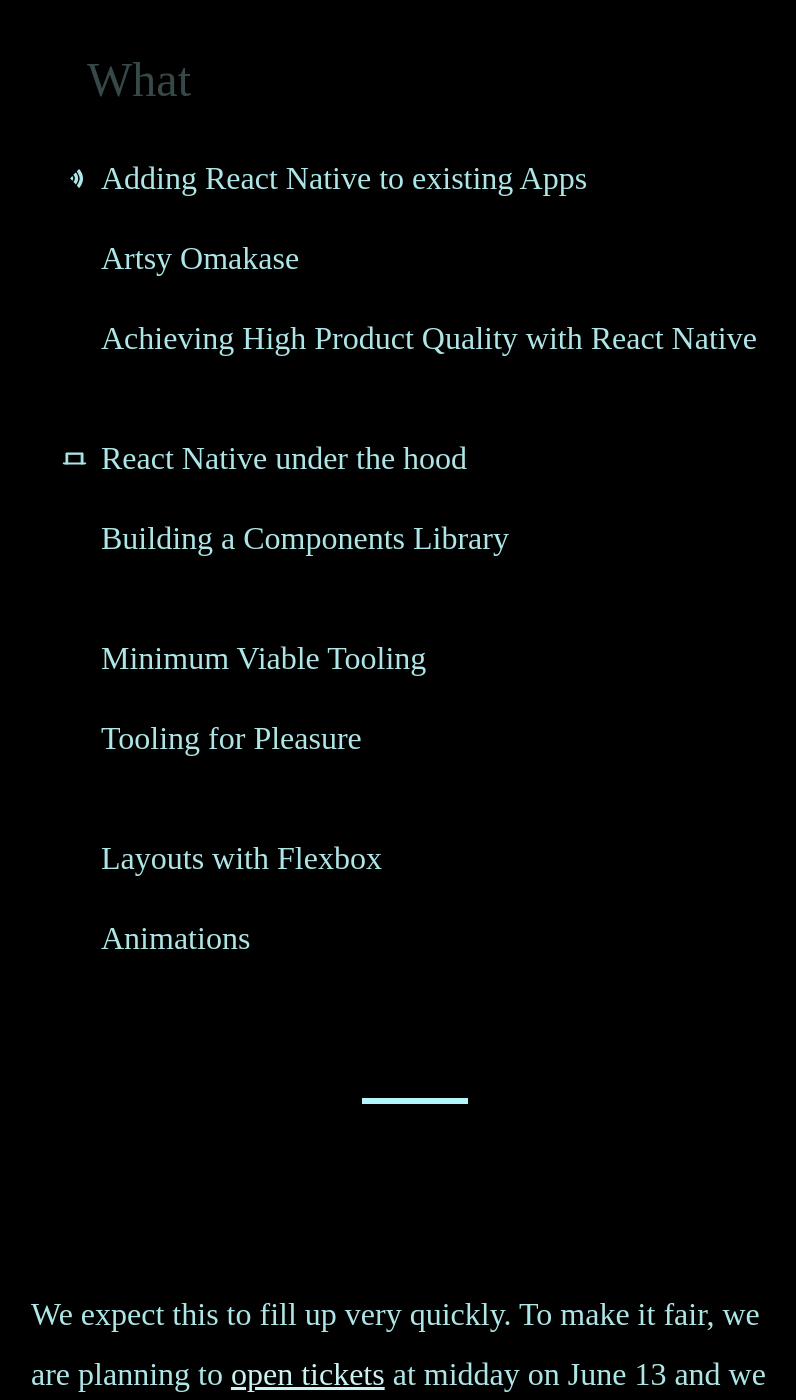
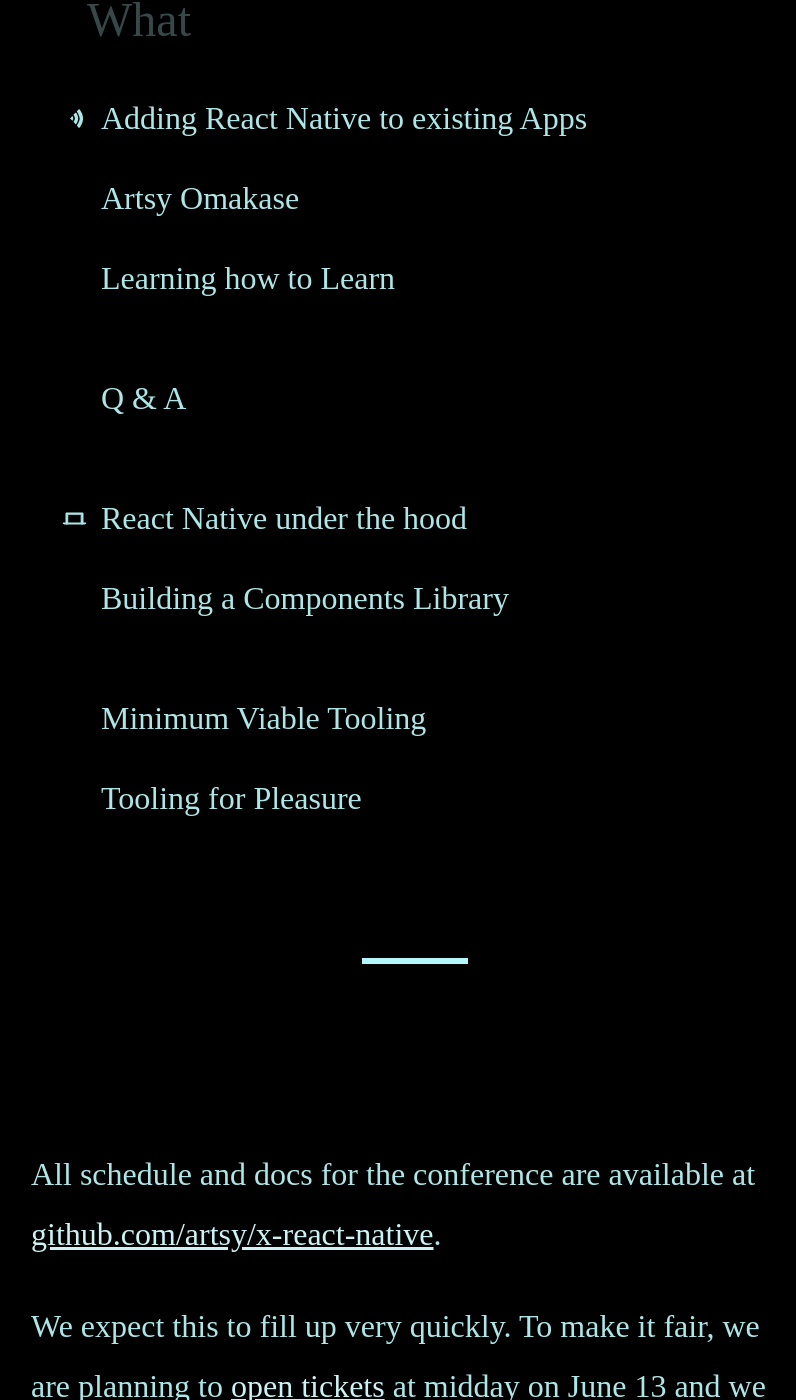
Before and after one commit to buteindai5c/artsy.github.io, a Jekyll site: the page artsy-x-react-native.html, which Jekyll copies as it is, in a window 1280 px wide and 1400 px high, scrolled down 2498 px. Shown: the whole window, without its empty margins (225-1021 px from the left). Built offline with Jekyll 4.4.1, drawn with Linux system fonts in a browser that asks for light colours; Markdown is read by kramdown in place of the engine named in the settings; some of the changed text lies outside the part shown.

Commit message:
Update the artsy x rn page

```diff
--- a/artsy-x-react-native.html
+++ b/artsy-x-react-native.html
@@ -161,8 +161,6 @@
       <span class='icon'>
         <img class='f' src='/images/artsy-x-rn/facebook-f.svg'>
       </span>Christoph Nakazawa
-      <br/>
-      <span class='icon'></span>Eli White</p>
 
     <p>
       <span>What</span>
@@ -175,24 +173,20 @@
       <li>
         <span class='icon'></span>Artsy Omakase</li>
       <li>
-        <span class='icon'></span>Achieving High Product Quality with React Native</li>
+        <span class='icon'></span>Learning how to Learn</li>
+      <li></li>
+      <li><span class='icon'></span>Q & A</li>
       <li></li>
       <li>
         <span class='icon'>
           <img class='w' src='/images/artsy-x-rn/workshops.svg'>
         </span>React Native under the hood</li>
-      <li>
-        <span class='icon'></span>Building a Components Library</li>
+      <li><span class='icon'></span>Building a Components Library</li>
       <li></li>
       <li>
         <span class='icon'></span>Minimum Viable Tooling</li>
       <li>
         <span class='icon'></span>Tooling for Pleasure </li>
-      <li></li>
-      <li>
-        <span class='icon'></span>Layouts with Flexbox</li>
-      <li>
-        <span class='icon'></span>Animations</li>
     </ul>
 
   </section>
@@ -200,6 +194,8 @@
   <hr/>
 
   <section class="normal">
+    <p>All schedule and docs for the conference are available at <a href="https://github.com/artsy/x-react-native">github.com/artsy/x-react-native</a>.
+
     <p>We expect this to fill up very quickly. To make it fair, we are planning to <a href='https://www.eventbrite.com/e/artsy-x-react-native-tickets-46525383675'>open tickets</a> at midday on June 13 and we require people to submit a link showing a repo with a React Native project on GitHub. </p>
 
     <p>This allows everyone to start with the same tooling baseline, meaning that we won&#8217;t lose the first hour of workshops to getting set up.
```
Also changed, not shown: other parts of artsy-x-react-native.html (+1 -1 lines), 1 other file.
